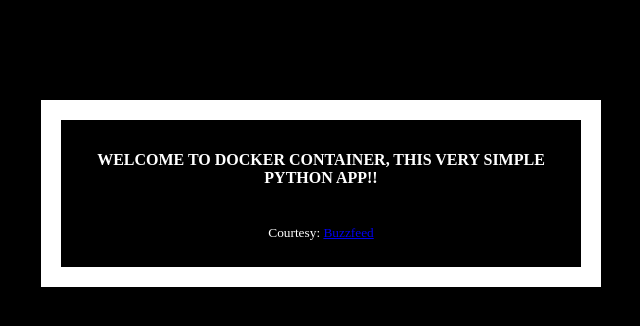
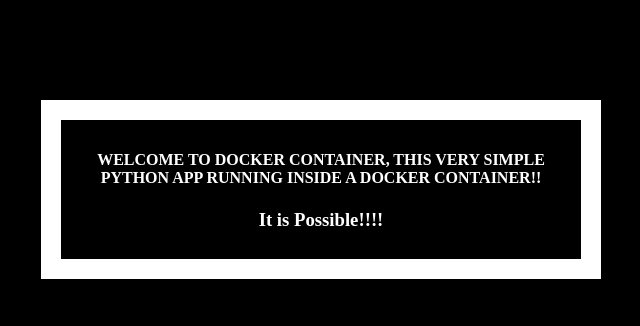
Before and after one commit to tharunbeery/tharunbeery, a Flask app: template pythonApp/templates/index.html in a window 1280 px wide. Shown: the top 326 px of the page, without its empty margins (319-959 px from the left). Run offline with Flask 2, Linux system fonts and the light colour scheme; the template is opened without the code that fills it, so the values that code supplies are empty.

Commit message:
added a few lines of code

```diff
--- a/pythonApp/templates/index.html
+++ b/pythonApp/templates/index.html
@@ -19,9 +19,8 @@
   </head>
   <body>
     <div class="container">
-      <h4>Welcome to Docker Container, This very simple Python App!!</h4>
-      <img src="{{url}}" />
-      <p><small>Courtesy: <a href="http://www.buzzfeed.com/copyranter/the-best-cat-gif-post-in-the-history-of-cat-gifs">Buzzfeed</a></small></p>
+      <h4>Welcome to Docker Container, This very simple Python App running inside a Docker container!!</h4>
+      <h3> It is Possible!!!! </h3>
     </div>
   </body>
 </html>
```
